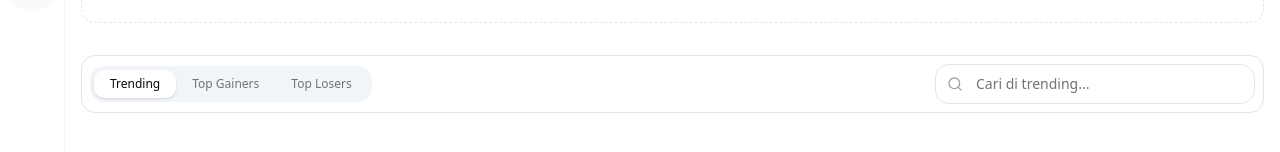
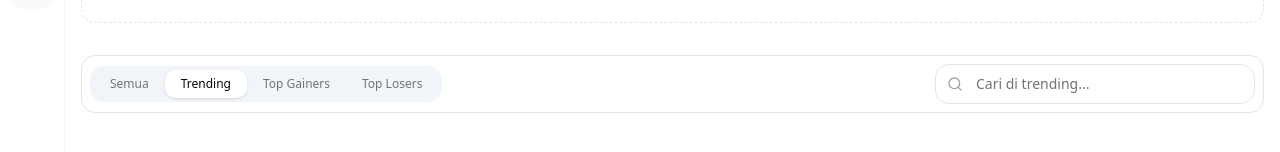
Before and after one commit to Stockation-Project/frontend, a React (Vite) app: page /explore in a window 1280 px wide. Shown: the part 334-486 px from the top of the page. Built offline with nearby package versions, Linux system fonts and the light colour scheme; no server answers; a web font is replaced by a local one.

Commit message:
refactor(explore): perbaikan pada kolom perubahan di component stock table

```diff
--- a/src/pages/explore/ExplorePage.tsx
+++ b/src/pages/explore/ExplorePage.tsx
@@ -8,7 +8,7 @@ import { Search } from "lucide-react";
 import { Input } from "@/components/ui/input";
 
 const ExplorePage: React.FC = () => {
-  const [activeTab, setActiveTab] = useState<"trending" | "gainers" | "losers">("trending");
+  const [activeTab, setActiveTab] = useState<"all" | "trending" | "gainers" | "losers">("trending");
   const [watchlistSearch, setWatchlistSearch] = useState("");
   const [moversSearch, setMoversSearch] = useState("");
 
@@ -22,7 +22,7 @@ const ExplorePage: React.FC = () => {
       ticker: s.ticker,
       name: s.name,
       price: s.current_price,
-      change: s.change_percent,
+      change: Math.abs(parseFloat(s.change_percent.toFixed(2))),
       isPositive: s.change_percent >= 0,
     }));
   };
@@ -39,7 +39,8 @@ const ExplorePage: React.FC = () => {
     if (!marketData) return null;
 
     let displayStocks: any[] = [];
-    if (activeTab === "trending") displayStocks = marketData.all_stocks.slice(0, 10);
+    if (activeTab === "all") displayStocks = marketData.all_stocks;
+    else if (activeTab === "trending") displayStocks = marketData.all_stocks.slice(0, 10);
     else if (activeTab === "gainers") displayStocks = marketData.gainers;
     else if (activeTab === "losers") displayStocks = marketData.losers;
 
@@ -116,6 +117,13 @@ const ExplorePage: React.FC = () => {
             <div className="flex flex-col md:flex-row md:items-center justify-between gap-6">
               <div className="flex items-center justify-between bg-border-secondary p-1 rounded-xl w-fit">
                 <button
+                  onClick={() => setActiveTab("all")}
+                  className={`px-4 py-1.5 rounded-lg text-xs font-medium transition-all ${activeTab === "all" ? "bg-background-primary text-text-primary shadow-sm" : "text-text-muted hover:text-text-secondary"
+                    }`}
+                >
+                  Semua
+                </button>
+                <button
                   onClick={() => setActiveTab("trending")}
                   className={`px-4 py-1.5 rounded-lg text-xs font-medium transition-all ${activeTab === "trending" ? "bg-background-primary text-text-primary shadow-sm" : "text-text-muted hover:text-text-secondary"
                     }`}
@@ -141,7 +149,7 @@ const ExplorePage: React.FC = () => {
               <div className="relative w-full md:w-80">
                 <Search className="absolute left-3 top-1/2 -translate-y-1/2 w-4 h-4 text-text-subtle" />
                 <Input
-                  placeholder={`Cari di ${activeTab}...`}
+                  placeholder={`Cari di ${activeTab === "all" ? "semua saham" : activeTab}...`}
                   className="pl-10 h-10 rounded-xl bg-background-primary border-border-primary"
                   value={moversSearch}
                   onChange={(e) => setMoversSearch(e.target.value)}
```
